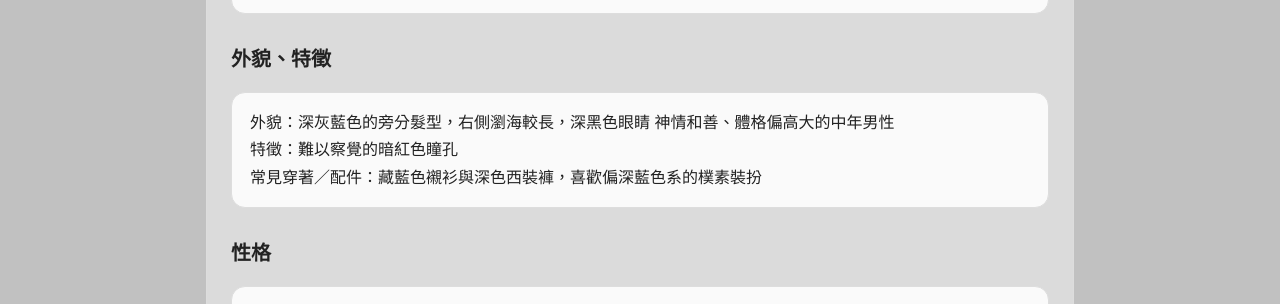
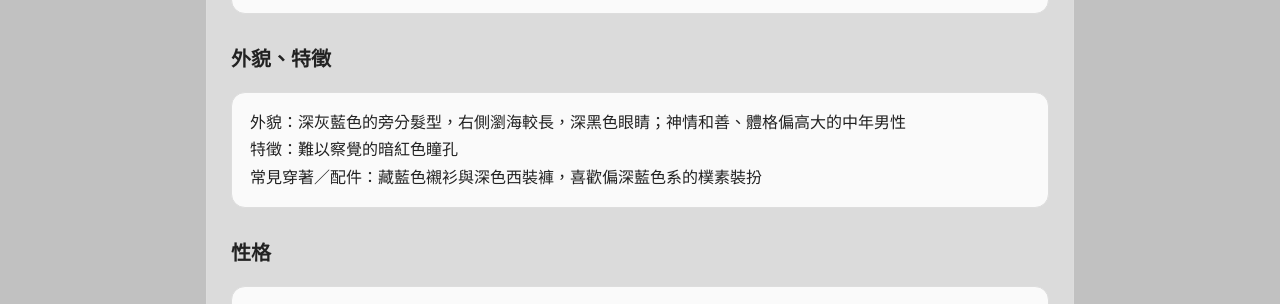
Before and after one commit to yoyoseal/char-archive, a Jekyll site: the page built from _characters/hiiragi.md, in a window 1280 px wide and 900 px high, scrolled down 705 px. Shown: the part 148-452 px from the top of the window. Built offline with Jekyll 4.4.1, drawn with Linux system fonts in a browser that asks for light colours.

```diff
--- a/_characters/hiiragi.md
+++ b/_characters/hiiragi.md
@@ -40,7 +40,7 @@ order: 50
 
 ## 外貌、特徵
 <div class="card">
-外貌：深灰藍色的旁分髮型，右側瀏海較長，深黑色眼睛 神情和善、體格偏高大的中年男性<br>
+外貌：深灰藍色的旁分髮型，右側瀏海較長，深黑色眼睛；神情和善、體格偏高大的中年男性<br>
 特徵：難以察覺的暗紅色瞳孔<br>
 常見穿著／配件：藏藍色襯衫與深色西裝褲，喜歡偏深藍色系的樸素裝扮
 </div>
```
